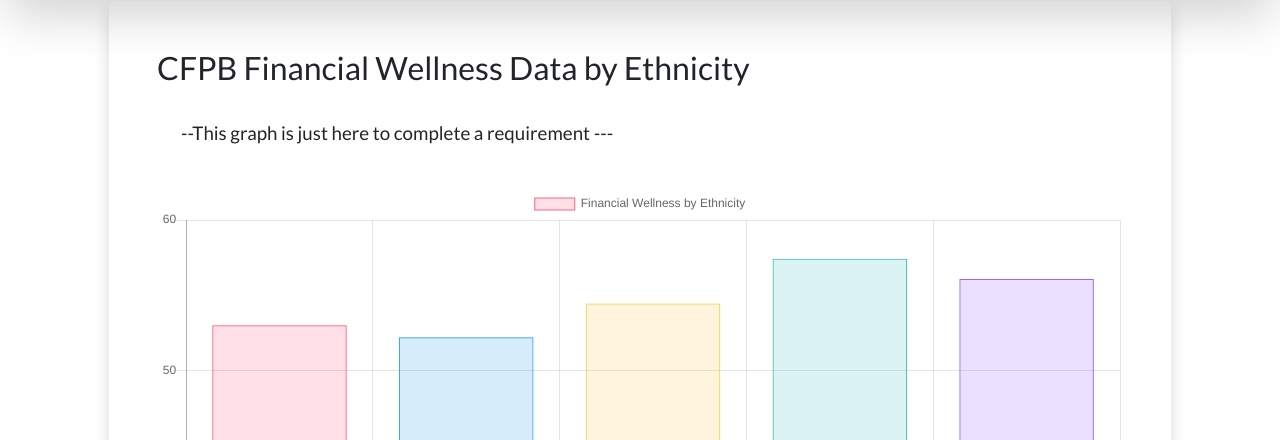
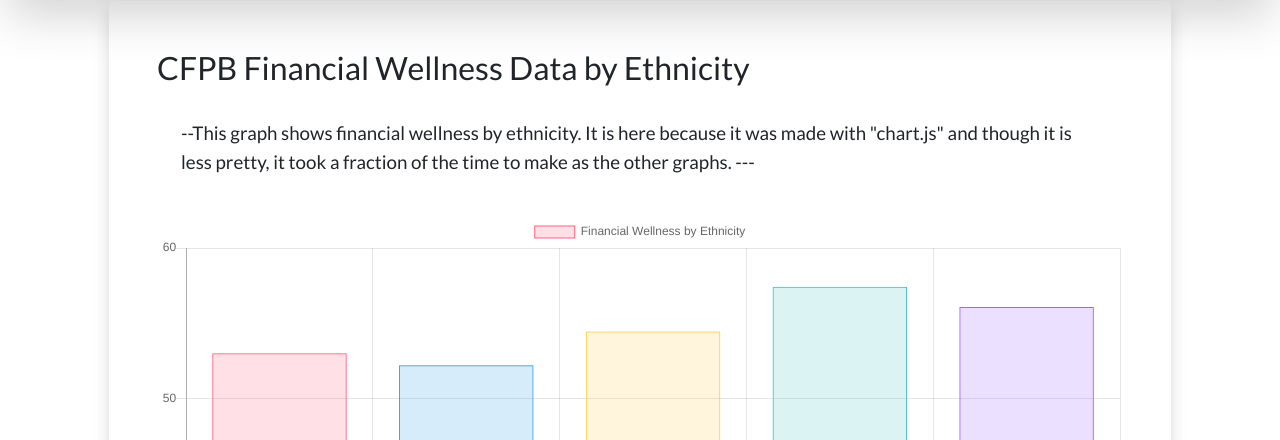
Before and after one commit to CTRLALTAFK/Financial_Wellness, a Flask app: page /ethnicity in a window 1280 px wide. Shown: the part 71-511 px from the top of the page. Run offline with Flask 2, Linux system fonts and the light colour scheme; some libraries are stand-ins or nearby versions.

Commit message:
reworded description of ethnicity graph

```diff
--- a/templates/ethnicity.html
+++ b/templates/ethnicity.html
@@ -47,7 +47,7 @@
       <div class="col-md-12">
         <div class="m-4 p-5 shadow bg-white rounded">
           <h3 class="display-5">CFPB Financial Wellness Data by Ethnicity</h3>
-          <p class="lead p-4">--This graph is just here to complete a requirement  --- </p>
+          <p class="lead p-4">--This graph shows financial wellness by ethnicity. It is here because it was made with "chart.js" and though it is less pretty, it took a fraction of the time to make as the other graphs. --- </p>
           <canvas id="myChart" width="400" height="400"></canvas>
 <script>
 var ctx = document.getElementById('myChart').getContext('2d');
```
